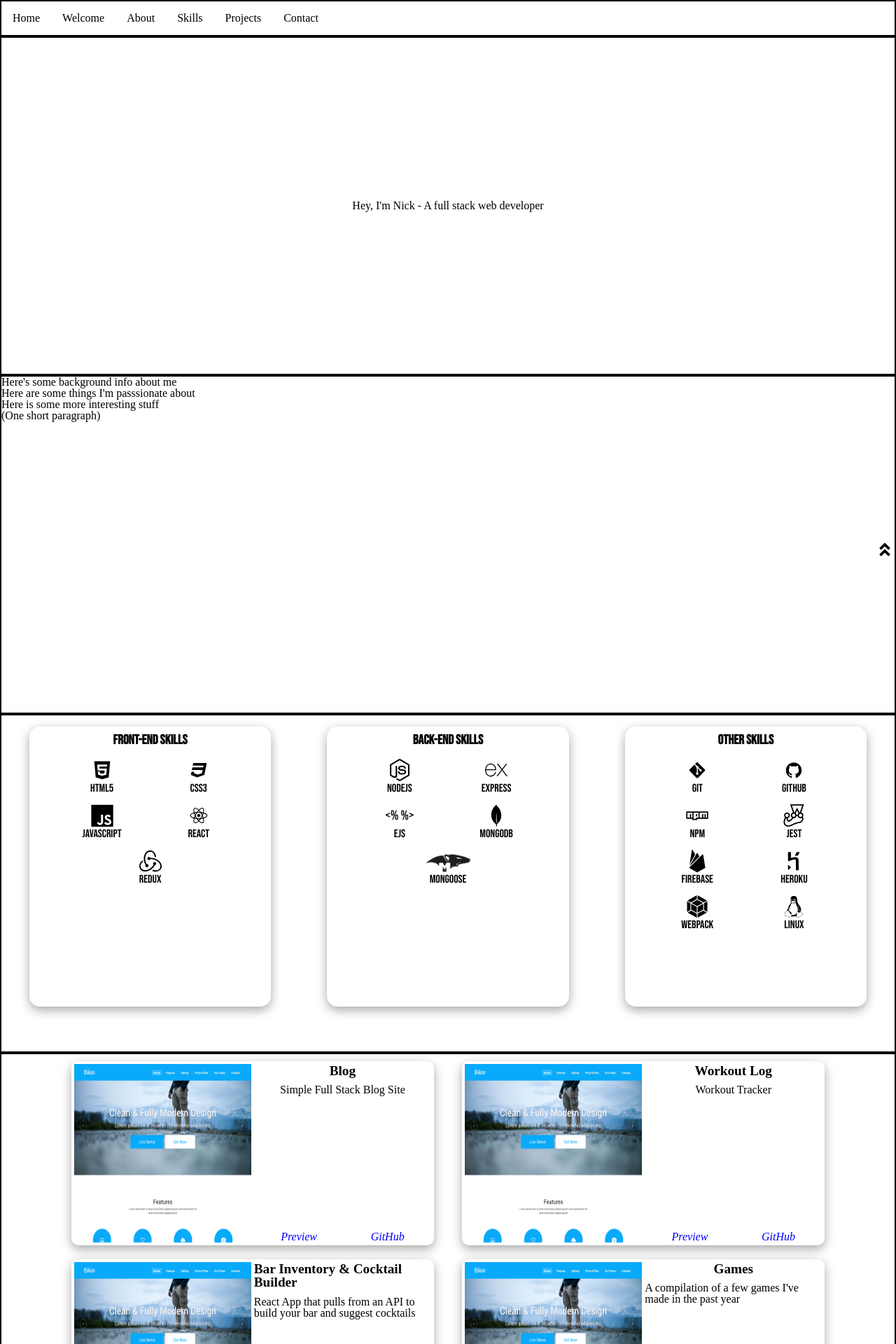
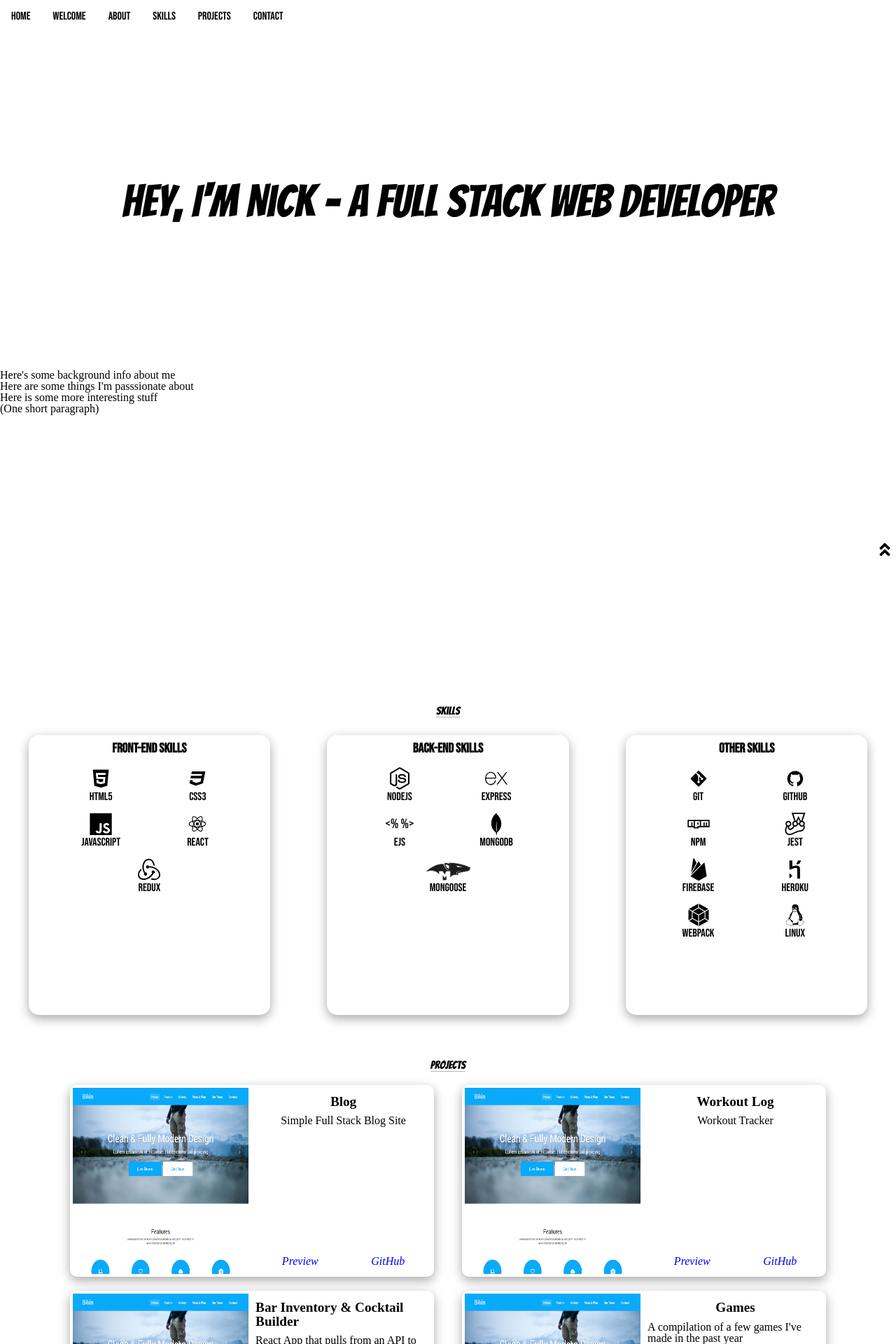
Before and after one commit to NBrennan26/nb-portfolio, a React (Create React App) app: page / in a window 1280 px wide. Shown: the top 1920 px of the page at 70% size. Built offline with nearby package versions, Linux system fonts and the light colour scheme.

Commit message:
a few more general style updates. Got rid of border boxes

```diff
--- a/src/components/Projects.jsx
+++ b/src/components/Projects.jsx
@@ -3,11 +3,16 @@ import { projects } from "../features/projects/projectData";
 
 function Projects() {
   return (
-    <section className="projects-cont" id="projects">
-      {projects.map((project) => (
-        <ProjectTile key={project.id} project={project} />
-      ))}
-    </section>
+    <>
+      <div className="section-title">
+        <span>Projects</span>
+      </div>{" "}
+      <section className="projects-cont" id="projects">
+        {projects.map((project) => (
+          <ProjectTile key={project.id} project={project} />
+        ))}
+      </section>
+    </>
   );
 }
 
--- a/src/components/Skills.jsx
+++ b/src/components/Skills.jsx
@@ -7,6 +7,10 @@ import {
 
 function Skills() {
   return (
+    <>
+    <div className="section-title">
+      <span>Skills</span>
+    </div>
       <section className="skills-cont" id="skills">
         <div className="skill-block">
           <span className="skill-block-title">Front-End Skills</span>
@@ -33,6 +37,7 @@ function Skills() {
           </div>
         </div>
       </section>
+    </>
   );
 }
 
--- a/src/index.css
+++ b/src/index.css
@@ -1,4 +1,4 @@
-@import url("https://fonts.googleapis.com/css2?family=Bebas+Neue&family=Shadows+Into+Light&display=swap");
+@import url("https://fonts.googleapis.com/css2?family=Bangers&family=Bebas+Neue&family=Shadows+Into+Light&display=swap");
 
 section {
   scroll-margin-top: 10vh;
@@ -8,38 +8,53 @@ section {
 /**********/
 /* Header */
 /**********/
-.header-cont {
-  border: 2px solid black;
-}
 .header-list {
   display: flex;
 }
 .header-item {
   margin: 2vh;
+  font-family: "Bebas Neue", cursive;
+}
+
+.header-item:hover {
+  box-shadow: rgba(17, 17, 26, 0.3) 0px 1px 0px;
 }
 
 /***********/
 /* Welcome */
 /***********/
 .welcome-cont {
-  border: 2px solid black;
   display: flex;
   justify-content: center;
   align-items: center;
+  font-family: "Bangers", cursive;
+  font-size: 4em;
 }
 
 /*********/
 /* About */
 /*********/
 .about-cont {
-  border: 2px solid black;
+}
+
+/*****************/
+/* Section Title */
+/*****************/
+.section-title {
+  width: 100%;
+  display: flex;
+  justify-content: center;
+  margin-bottom: 10px;
+}
+.section-title span {
+  box-shadow: rgba(17, 17, 26, 0.3) 0px 1px 0px;
+  font-family: "Bangers", cursive;
 }
 
 /**********/
 /* Skills */
 /**********/
 .skills-cont {
-  border: 2px solid black;
   display: grid;
   grid-template-columns: auto auto auto;
   justify-items: center;
@@ -73,7 +88,7 @@ section {
   align-items: center;
   justify-content: space-between;
   margin: 7px 0;
-  transition: transform .3s;
+  transition: transform 0.3s;
 }
 .skill-tile:hover {
   transform: scale(1.2);
@@ -97,7 +112,6 @@ section {
 /* Projects */
 /************/
 .projects-cont {
-  border: 2px solid black;
   display: flex;
   flex-wrap: wrap;
   justify-content: center;
@@ -129,7 +143,8 @@ section {
 .project-data-cont {
   height: 100%;
   width: 50%;
-  margin-left: 4px;
+  padding-top: 2%;
+  margin-left: 2%;
   display: flex;
   flex-direction: column;
   justify-content: space-between;
@@ -140,20 +155,20 @@ section {
   align-items: center;
 }
 .project-title {
-  margin-bottom: 10px;
+  margin-bottom: 4%;
   font-size: larger;
   font-weight: bold;
 }
 .project-links-cont {
   display: flex;
   justify-content: space-around;
+  padding-bottom: 8%;
 }
 
 /***********/
 /* Contact */
 /***********/
 .contact-cont {
-  border: 2px solid black;
   display: flex;
   flex-direction: column;
   align-items: center;
@@ -161,7 +176,7 @@ section {
 }
 .contact-cont div {
   margin: 2vh 0;
-  transition: transform .2s;
+  transition: transform 0.2s;
 }
 .contact-cont div:hover {
   transform: scale(1.3);
```
Lines whose indentation alone changed are shown as unchanged.
